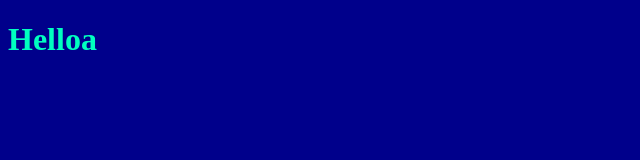
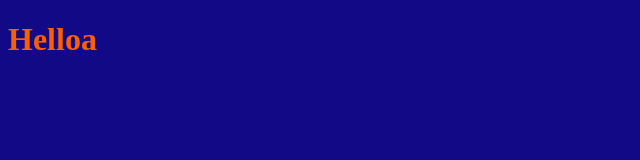
Before and after one commit to AliAmmar2212/myproject, a plain HTML site: page index.html in a window 1280 px wide. Shown: the whole page, without its empty margins (0-640 px from the left). Drawn offline with Linux system fonts and the light colour scheme.

Commit message:
changing

```diff
--- a/style.css
+++ b/style.css
@@ -1,6 +1,6 @@
 h1{
-    color:rgb(0, 255, 191);
+    color:rgb(255, 94, 0);
 }
 body{
-    background-color: darkblue;
+    background-color: rgb(17, 9, 134);
 }
```
